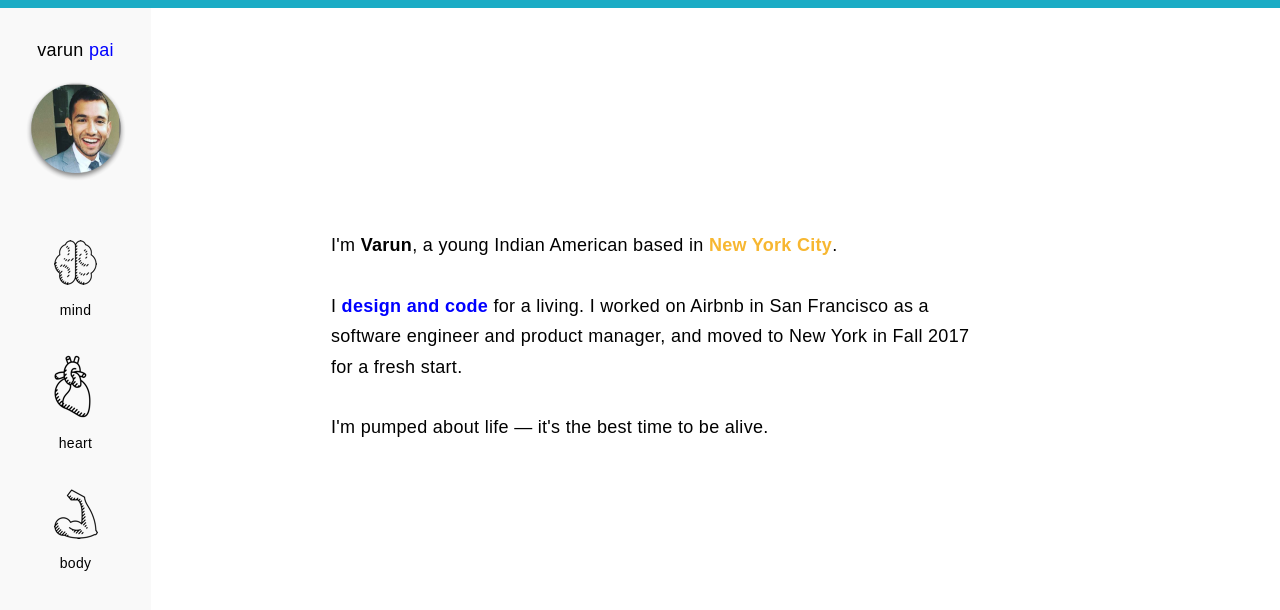
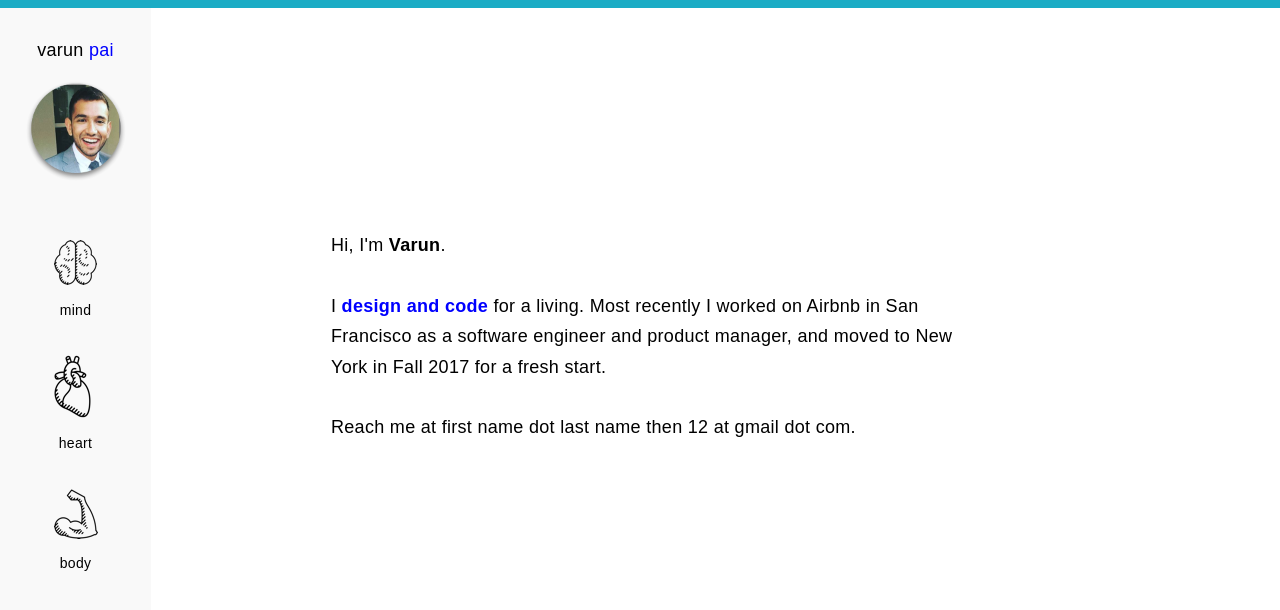
Before and after one commit to vpai/vpai.github.io, a Jekyll site: the page built from index.html, in a window 1280 px wide. Shown: the top 610 px of the page. Built offline with Jekyll 4.4.1, drawn with Linux system fonts in a browser that asks for light colours.

Commit message:
switch up cname

```diff
--- a/CNAME
+++ b/CNAME
@@ -1 +1 @@
-varunpai.me
+varunpai.com
--- a/index.html
+++ b/index.html
@@ -5,12 +5,12 @@ title: Varun Pai
 ---
 
 <section>
-  <p class="space-6">I'm <b>Varun</b>, a young Indian American based in <span class="yellow"><b>New York City</b></span>.</p>
+  <p class="space-6">Hi, I'm <b>Varun</b>.</p>
 
-  <p class="space-6">I <span class="blue"><b>design and code</b></span> for a living. I worked on Airbnb in San Francisco as a software engineer and product manager, and moved to
+  <p class="space-6">I <span class="blue"><b>design and code</b></span> for a living. Most recently I worked on Airbnb in San Francisco as a software engineer and product manager, and moved to
   New York in Fall 2017 for a fresh start.</p>
 
-  <p>I'm pumped about life — it's the best time to be alive.</p>
+  <p>Reach me at first name dot last name then 12 at gmail dot com.</p>
 </section>
 
 <section id="mind">
```
